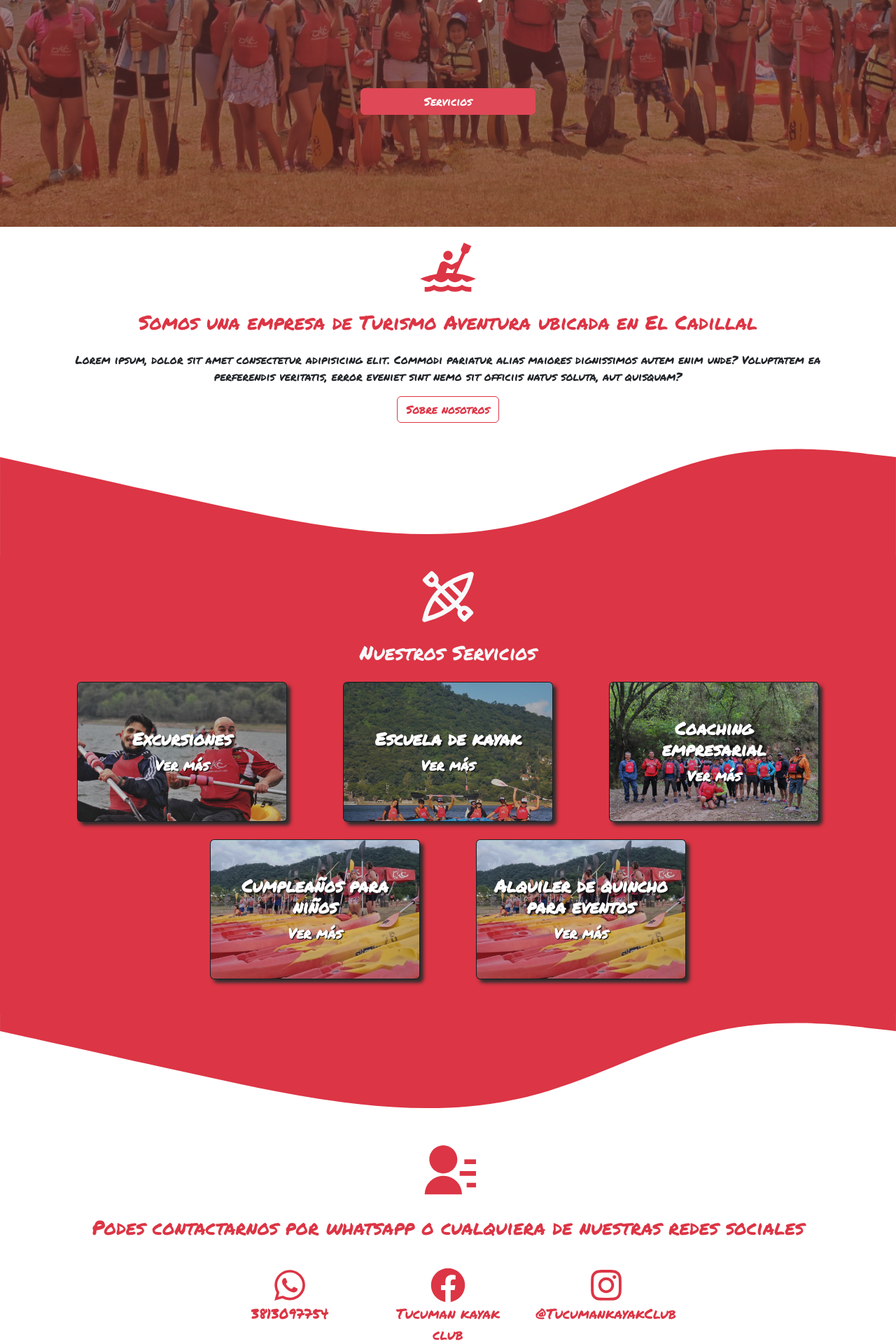
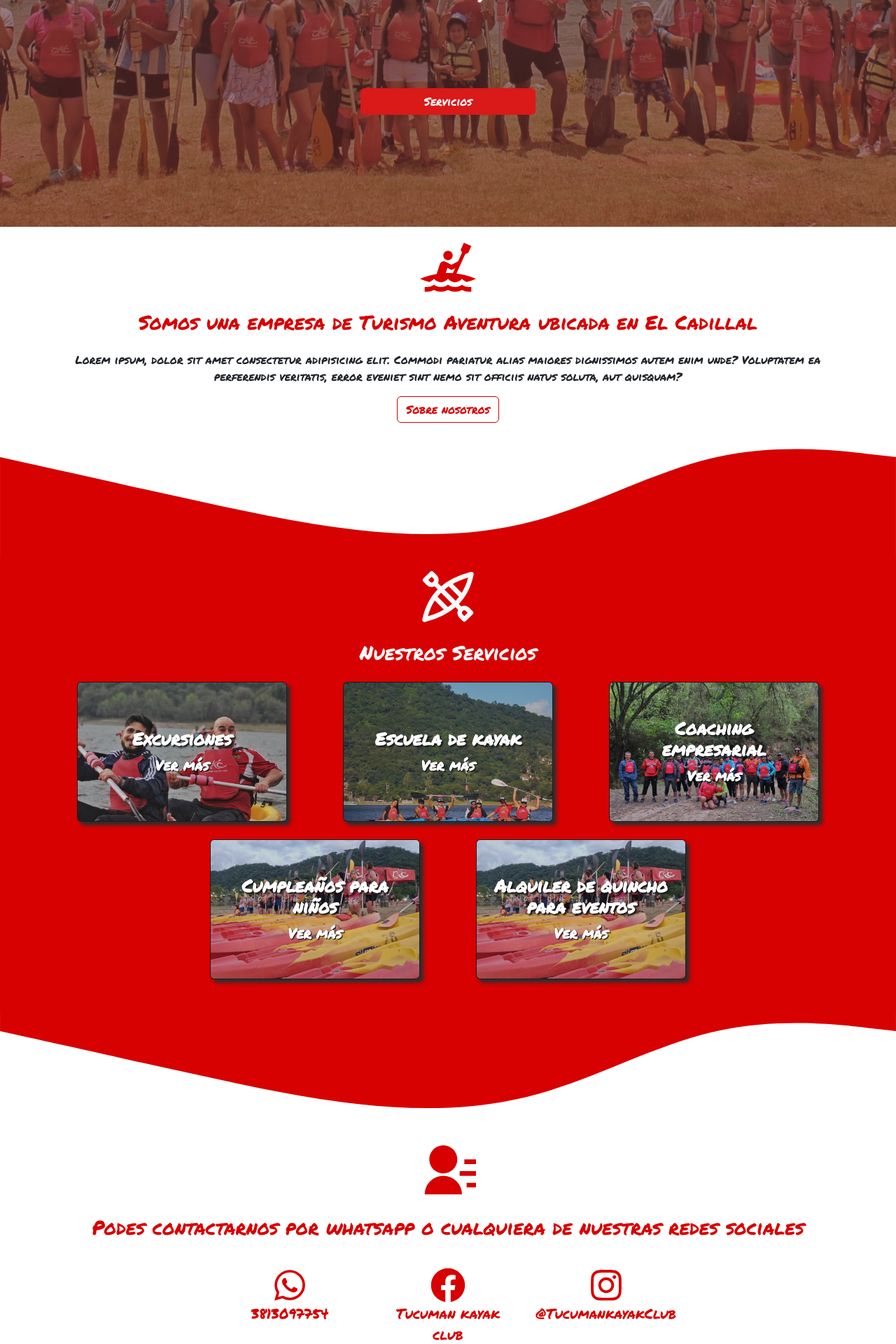
Before and after one commit to joaquin-fuentes/TKC-Front, a React (Vite) app: page / in a window 1280 px wide. Shown: the part 460-2380 px from the top of the page at 70% size. Built offline with nearby package versions, Linux system fonts and the light colour scheme.

Commit message:
cambie color rojo

```diff
--- a/src/App.css
+++ b/src/App.css
@@ -1,5 +1,17 @@
 #root{
   font-family: "Permanent Marker", cursive;
+}
+.bg-rojo{
+  background-color: #d70101;
+  color: white;
+}
+.text-rojo{
+  color: rgb(215, 1, 1);
+}
+.outline-rojo{
+  border: 1px solid rgb(215, 1, 1) !important;
+  color: rgb(215, 1, 1);
+  background-color: white;
 }
 /* HEADER */
 .header{
--- a/src/App.jsx
+++ b/src/App.jsx
@@ -15,9 +15,9 @@ const App = () => {
       <Inicio></Inicio>
       <Nosotros></Nosotros>
       {/* <img src={Onda} alt="onda svg" className='bg-danger waveInicio' /> */}
-      <svg xmlns="http://www.w3.org/2000/svg" viewBox="0 100 1440 190"><path fill="#dc3545" fill-opacity="1" d="M0,128L48,138.7C96,149,192,171,288,192C384,213,480,235,576,245.3C672,256,768,256,864,229.3C960,203,1056,149,1152,128C1248,107,1344,117,1392,122.7L1440,128L1440,320L1392,320C1344,320,1248,320,1152,320C1056,320,960,320,864,320C768,320,672,320,576,320C480,320,384,320,288,320C192,320,96,320,48,320L0,320Z"></path></svg>
+      <svg xmlns="http://www.w3.org/2000/svg" viewBox="0 100 1440 190"><path fill="#d70101" fill-opacity="1" d="M0,128L48,138.7C96,149,192,171,288,192C384,213,480,235,576,245.3C672,256,768,256,864,229.3C960,203,1056,149,1152,128C1248,107,1344,117,1392,122.7L1440,128L1440,320L1392,320C1344,320,1248,320,1152,320C1056,320,960,320,864,320C768,320,672,320,576,320C480,320,384,320,288,320C192,320,96,320,48,320L0,320Z"></path></svg>
       <Servicios></Servicios>
-      <svg xmlns="http://www.w3.org/2000/svg" viewBox="0 100 1440 190"><path fill="#dc3545" fill-opacity="1" d="M0,128L48,138.7C96,149,192,171,288,192C384,213,480,235,576,245.3C672,256,768,256,864,229.3C960,203,1056,149,1152,128C1248,107,1344,117,1392,122.7L1440,128L1440,0L1392,0C1344,0,1248,0,1152,0C1056,0,960,0,864,0C768,0,672,0,576,0C480,0,384,0,288,0C192,0,96,0,48,0L0,0Z"></path></svg>
+      <svg xmlns="http://www.w3.org/2000/svg" viewBox="0 100 1440 190"><path fill="#d70101" fill-opacity="1" d="M0,128L48,138.7C96,149,192,171,288,192C384,213,480,235,576,245.3C672,256,768,256,864,229.3C960,203,1056,149,1152,128C1248,107,1344,117,1392,122.7L1440,128L1440,0L1392,0C1344,0,1248,0,1152,0C1056,0,960,0,864,0C768,0,672,0,576,0C480,0,384,0,288,0C192,0,96,0,48,0L0,0Z"></path></svg>
       <Contacto></Contacto>
       <Footer></Footer>
     </div>
--- a/src/components/common/Header.jsx
+++ b/src/components/common/Header.jsx
@@ -9,7 +9,7 @@ const Header = () => {
         <Navbar expand="lg" className=" navBar header">
             <Container>
                 <Navbar.Brand href="#home" className='text-light fw-bold'>
-                    <img src={logoTransparente} alt="Logo joaquin fuentes" className='logoMenu rounded-circle me-1 bg-danger' /></Navbar.Brand>
+                    <img src={logoTransparente} alt="Logo joaquin fuentes" className='logoMenu rounded-circle me-1 bg-rojo' /></Navbar.Brand>
                 <Navbar.Toggle aria-controls="basic-navbar-nav" className='bg-secondary' />
                 <Navbar.Collapse id="basic-navbar-nav " >
                     <Nav className="contenedorEnlacesNav">
--- a/src/components/views/Contacto.jsx
+++ b/src/components/views/Contacto.jsx
@@ -11,7 +11,7 @@ import { FaInstagram } from "react-icons/fa";
 const Contacto = () => {
     return (
         <Container>
-            <div className='d-flex flex-column justify-content-center align-items-center pt-3 text-danger'>
+            <div className='d-flex flex-column justify-content-center align-items-center pt-3 text-rojo'>
                 <RiContactsFill className='iconoKayak ' />
                 <h3 className=' m-0 p-4 text-center '> Podes contactarnos por whatsapp o cualquiera de nuestras redes sociales</h3>
                 <Row>
--- a/src/components/views/Inicio.jsx
+++ b/src/components/views/Inicio.jsx
@@ -8,7 +8,7 @@ const Inicio = () => {
         <Container fluid className="contenedorPrincipal d-flex justify-content-center align-items-center">
             <section className='d-flex justify-content-center align-items-center flex-column mb-4'>
                 <img src={logoTransparente} alt="Logo de TKC" className='logoTkcInicio'/>
-                <Button variant="danger" className='w-50'>Servicios</Button>
+                <Button variant="" className='w-50 bg-rojo'>Servicios</Button>
             </section>
         </Container>
     );
--- a/src/components/views/Nosotros.jsx
+++ b/src/components/views/Nosotros.jsx
@@ -9,10 +9,10 @@ const Nosotros = () => {
         <div className='divSobreNosotros'>
             <Container>
                 <article className='d-flex flex-column justify-content-center align-items-center mb-4'>
-                    <MdKayaking className='iconoKayak text-danger mt-3' />
-                    <h3 className='text-danger m-0 p-4 text-center '>Somos una empresa de Turismo Aventura ubicada en El Cadillal</h3>
+                    <MdKayaking className='iconoKayak text-rojo mt-3' />
+                    <h3 className='text-rojo m-0 p-4 text-center '>Somos una empresa de Turismo Aventura ubicada en El Cadillal</h3>
                     <p className='text-center'>Lorem ipsum, dolor sit amet consectetur adipisicing elit. Commodi pariatur alias maiores dignissimos autem enim unde? Voluptatem ea perferendis veritatis, error eveniet sint nemo sit officiis natus soluta, aut quisquam?</p>
-                    <Button variant='outline-danger' className=''>Sobre nosotros</Button>
+                    <Button variant='' className='outline-rojo'>Sobre nosotros</Button>
                 </article>
             </Container>
         </div>
--- a/src/components/views/Servicios.jsx
+++ b/src/components/views/Servicios.jsx
@@ -11,7 +11,7 @@ import { TbKayak } from "react-icons/tb";
 
 const Servicios = () => {
     return (
-        <div className='bg-danger'>
+        <div className='bg-rojo'>
             <Container className=''>
                 <div className='d-flex flex-column justify-content-center align-items-center pt-3'>
                     <TbKayak className='iconoKayak text-light ' />
```
